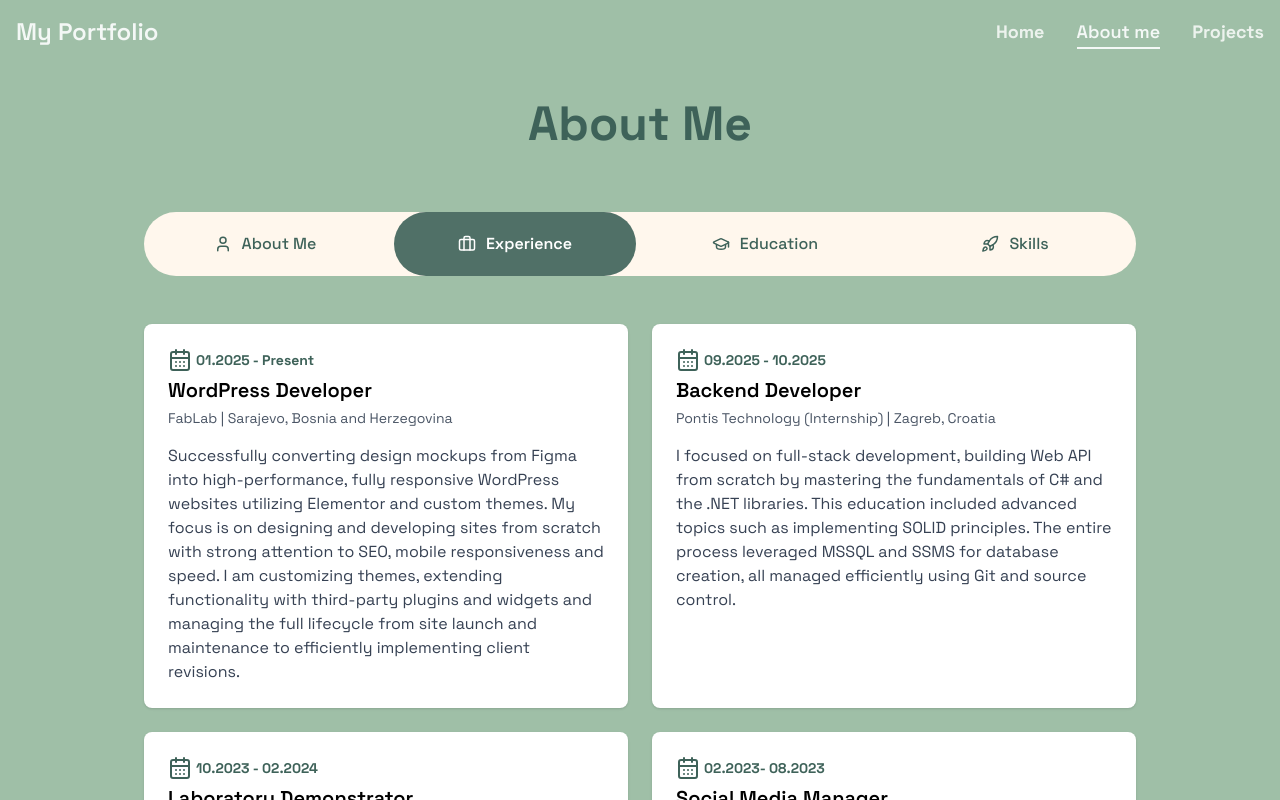
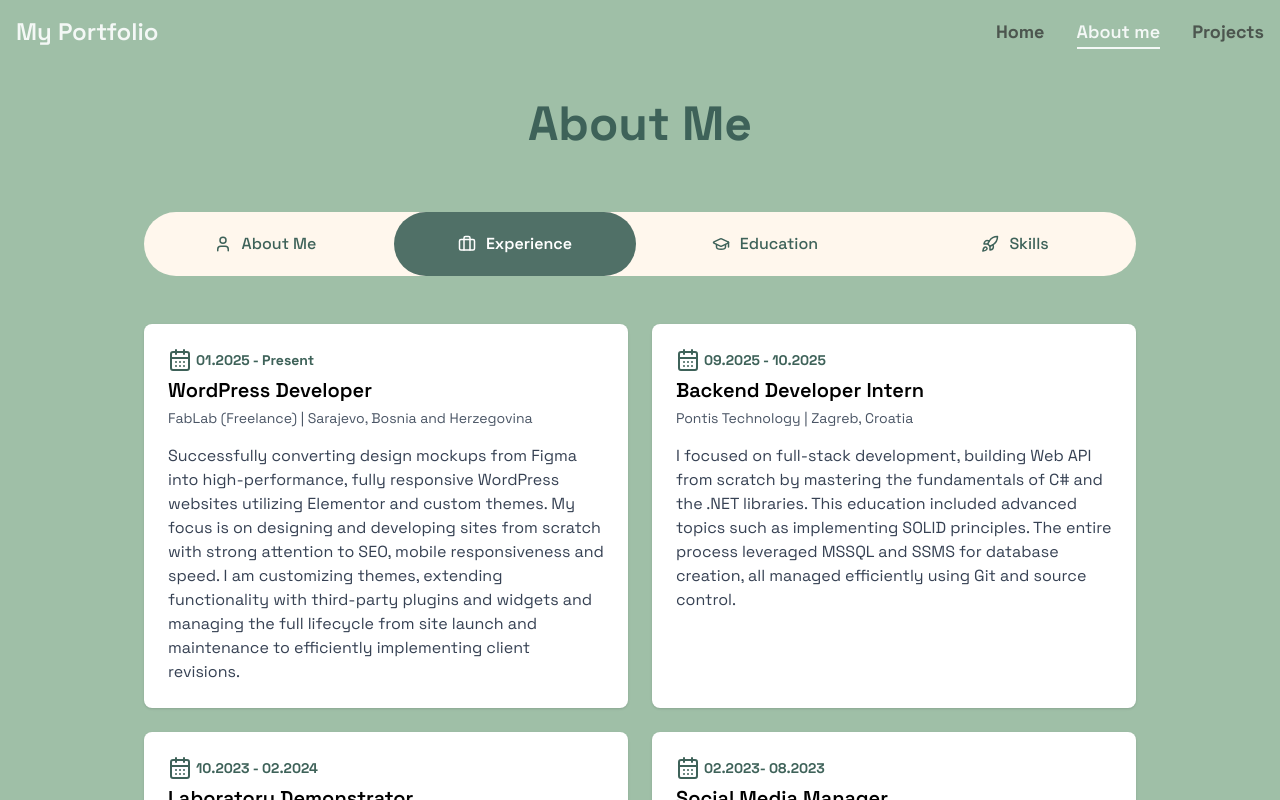
Before and after one commit to TarikKarahodzic/portfolio-website, a Next.js app: page /about in a window 1280 px wide. Both pictures are taken after a click on the button "Experience". Shown: the top 800 px of the page. Built offline with nearby package versions, Linux system fonts and the light colour scheme.

Commit message:
Changed the navbar styles

```diff
--- a/components/AboutTabs.tsx
+++ b/components/AboutTabs.tsx
@@ -161,7 +161,7 @@ export default function AboutTabs() {
                   WordPress Developer
                 </h3>
                 <p className="text-gray-600 text-sm">
-                  FabLab | Sarajevo, Bosnia and Herzegovina
+                  FabLab (Freelance) | Sarajevo, Bosnia and Herzegovina
                 </p>
                 <p className="text-gray-700 mt-4">
                   Successfully converting design mockups from Figma into
@@ -181,10 +181,10 @@ export default function AboutTabs() {
                   <CalendarDays className="mr-1" /> 09.2025 - 10.2025
                 </div>
                 <h3 className="font-semibold text-xl pb-1">
-                  Backend Developer
+                  Backend Developer Intern
                 </h3>
                 <p className="text-gray-600 text-sm">
-                  Pontis Technology (Internship) | Zagreb, Croatia
+                  Pontis Technology | Zagreb, Croatia
                 </p>
                 <p className="text-gray-700 mt-4">
                   I focused on full-stack development, building Web API from
@@ -261,7 +261,7 @@ export default function AboutTabs() {
         {activeTab === "education" && (
           <div className="tab-content">
             {/* Grid 2x2 */}
-            <div className="grid grid-cols-1 md:grid-cols-2 gap-6 max-w-4xl mx-auto">
+            <div className="grid grid-cols-1 md:grid-cols-2 gap-6 max-w-5xl mx-auto">
               <div className="p-6 rounded-lg shadow bg-white">
                 <div className="flex items-center text-moss text-sm font-bold pb-1">
                   <CalendarDays className="mr-1" /> 2021 - 2024
--- a/components/Navbar.tsx
+++ b/components/Navbar.tsx
@@ -31,11 +31,19 @@ export default function Navbar() {
 
   const desktopLink = (href: string) =>
     `text-lg transition-colors ${
-      pathname === href
-        ? "text-primary font-semibold border-b-2 border-primary pb-1"
-        : scrolled
-        ? "text-accent hover:text-primary"
-        : "text-white/80 hover:text-accent"
+      pathname === "/"
+        ? // Styles when on home page (with silk background)
+          href === pathname
+            ? "text-moss font-semibold" // active link on home
+            : scrolled
+              ? "text-white/90 hover:text-moss"
+              : "text-white/90 hover:text-moss" // non-active links on home
+        : // Styles for other pages
+          pathname === href
+            ? "text-primary font-semibold border-b-2 border-primary pb-1" // active link on other pages
+            : scrolled
+              ? "text-white/90 hover:text-primary"
+              : "text-charcoal/70 hover:text-primary" // non-active links on other pages
     }`;
 
   return (
```
